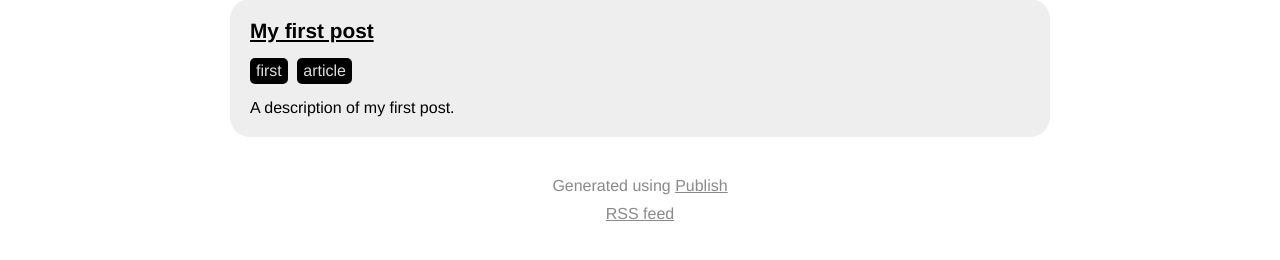
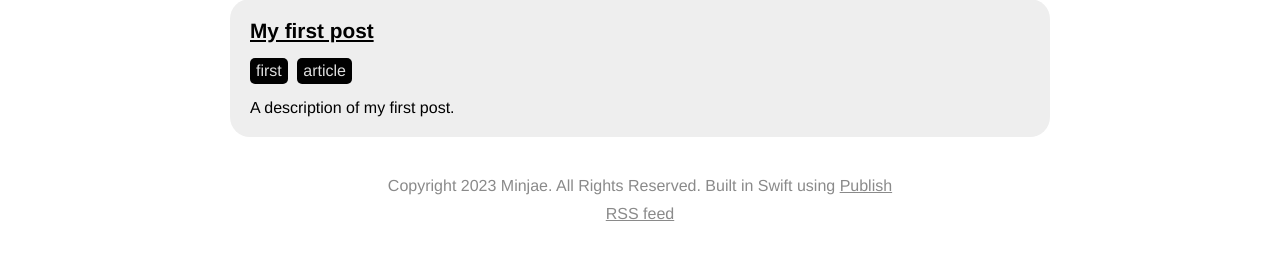
Before and after one commit to gomminjae/Gomminjae-, a plain HTML site: page Output/posts/index.html in a window 1280 px wide. Shown: the part 186-446 px from the top of the page. Drawn offline with Linux system fonts and the light colour scheme.

Commit message:
Edit Reserved

```diff
--- a/Output/posts/index.html
+++ b/Output/posts/index.html
@@ -40,7 +40,7 @@
         </ul>
     </div>
     <footer>
-        <p>Generated using <a href="https://github.com/johnsundell/publish">Publish</a></p>
+        <p>Copyright 2023 Minjae. All Rights Reserved. Built in Swift   using <a href="https://github.com/johnsundell/publish">Publish</a></p>
         <p><a href="/feed.rss">RSS feed</a></p>
     </footer>
 </body>
```
